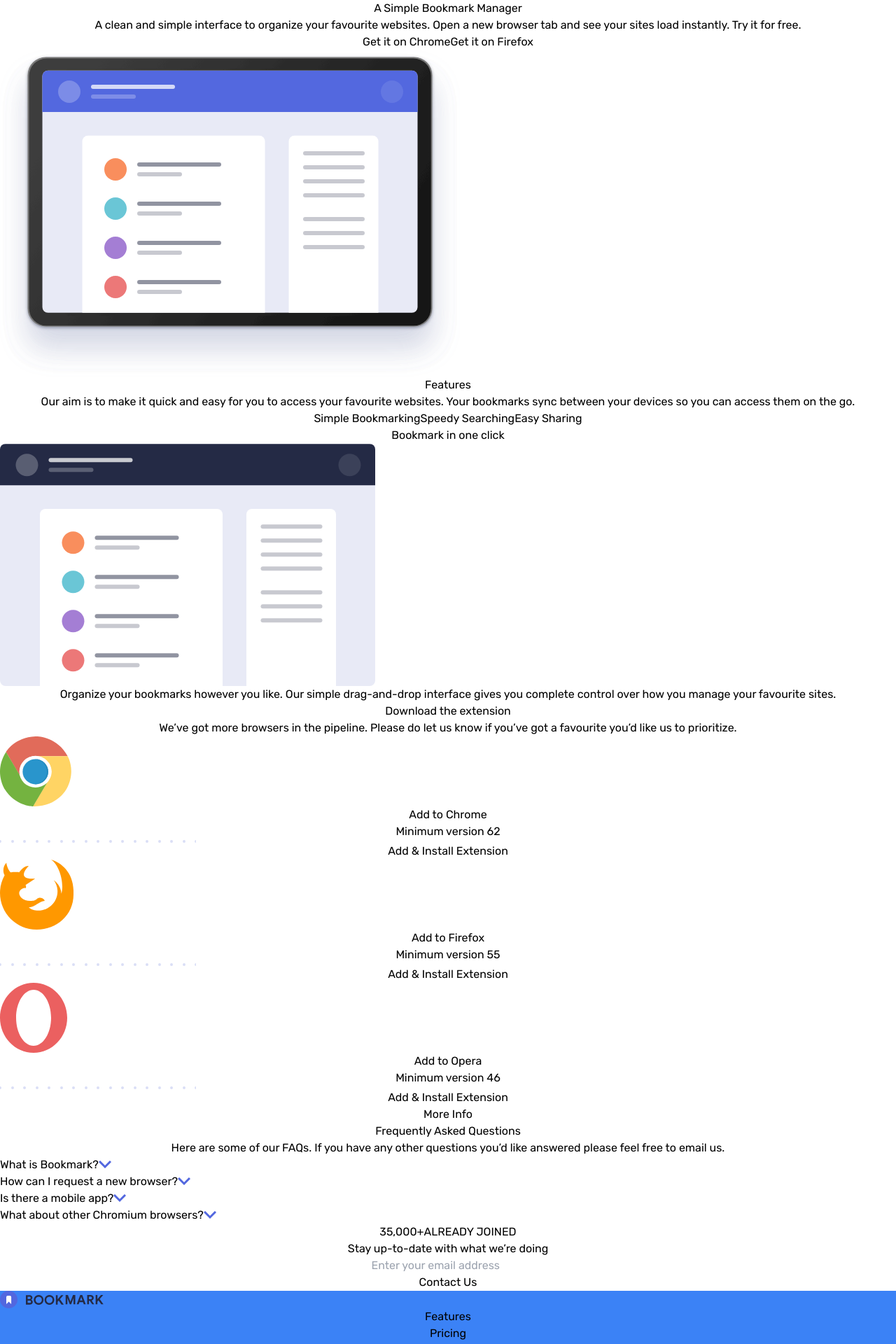
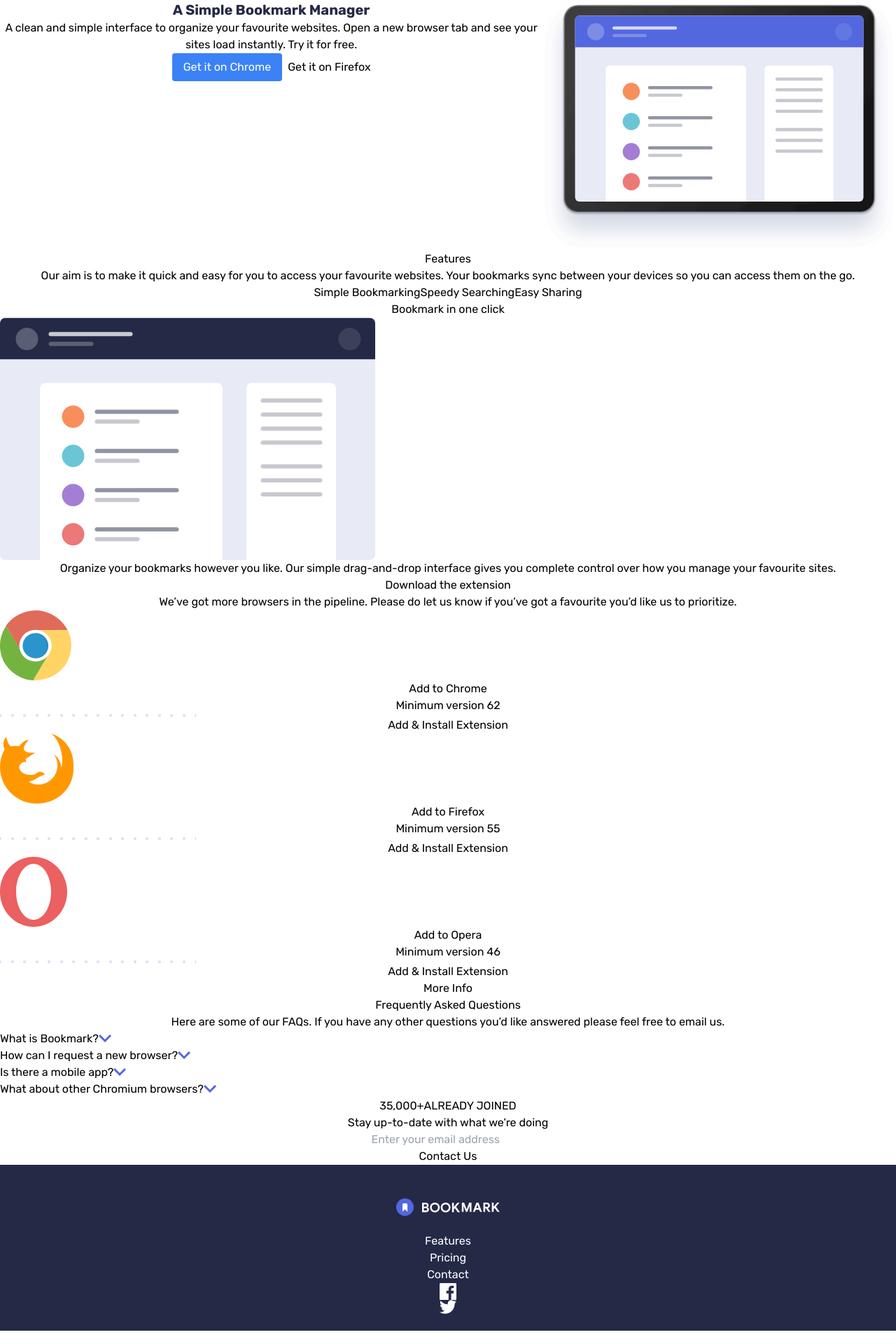
Before and after one commit to tutich/bookLanding, a React (Create React App) app in the folder client/: page / in a window 1280 px wide. Shown: the top 1920 px of the page at 70% size. Built offline with nearby package versions, Linux system fonts and the light colour scheme.

Commit message:
footer css

```diff
--- a/client/src/components/footer/Footer.jsx
+++ b/client/src/components/footer/Footer.jsx
@@ -1,16 +1,18 @@
 import React from 'react';
-import bookmark from '../../images/logo-bookmark.svg';
+import bookmark from '../../images/logo-bookmark copy.svg';
 import facebook from '../../images/icon-facebook.svg';
 import twitter from '../../images/icon-twitter.svg'
 
 const Footer = () => {
   return (
     <div>
-      <section className="bg-blue-500">
+      <section className="bg-[#242946] text-white flex flex-col justify-between mx-auto items-center px-6  py-6">
         <div>
-        <img src={bookmark} alt="" />
-        <div>
-          <ul>
+          <img className='p-6' src={bookmark} alt="" />
+
+
+        <div className=''>
+          <ul className=''>
             <li>Features</li>
             <li>Pricing</li>
             <li>Contact</li>
@@ -18,8 +20,8 @@ const Footer = () => {
         </div>
         </div>
 
-        <div >
-          <img src={facebook} alt="" />
+        <div className='gap-5'>
+          <img className='' src={facebook} alt="" />
           <img src={twitter} alt=""/>
         </div>
       </section>
--- a/client/src/components/intro/Intro.jsx
+++ b/client/src/components/intro/Intro.jsx
@@ -4,14 +4,14 @@ import hero from '../../images/illustration-hero.svg';
 const Intro = () => {
   return (
     <div>
-        <section>
+        <section className='flex flex-col-reverse lg:flex-row'>
             <article>
-                <h2>A Simple Bookmark Manager </h2>
+                <h2 className='text-xl font-bold text-[#242946]'>A Simple Bookmark Manager </h2>
                 <p>A clean and simple interface to organize your favourite websites.
                     Open a new browser tab and see your sites load instantly. Try it for free.
                 </p>
                 <div>
-                    <button>Get it on Chrome</button>
+                    <button className='bg-blue-500 hover:bg-blue-700 text-white py-2 px-4 rounded mr-2'>Get it on Chrome</button>
                     <button>Get it on Firefox</button>
                 </div>
             </article>
```
Also changed, not shown: client/src/components/contact/Contact.jsx (line endings or trailing spaces), client/src/images/logo-bookmark copy.svg (added).
